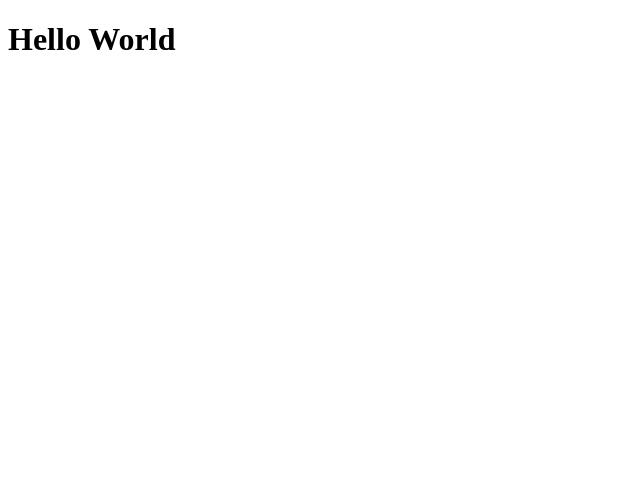
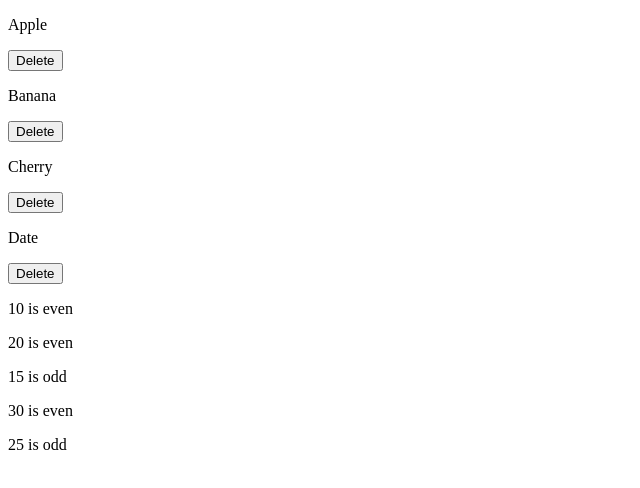
Before and after one commit to ajaya-work/Learning, an Angular app: page / in a window 1280 px wide. Shown: the top 488 px of the page, without its empty margins (0-640 px from the left). Built offline with nearby package versions, Linux system fonts and the light colour scheme.

Commit message:
for loop

```diff
--- a/src/app/app.html
+++ b/src/app/app.html
@@ -1 +1,25 @@
-<H1> Hello World</H1>
+<!-- @for (item of items; track $index) {
+    <p>{{$index+1}}. {{item}}</p>
+} -->
+
+<!-- Loops with object -->
+ <!-- @for (use of users; track $index) {
+    <div>
+        <h4>{{use.name}}</h4>
+        <p>Age: {{use.age}}</p>
+    </div>
+ } -->
+
+
+ @for (fruit of fruit; track $index ; let i = $index) {
+    <p>{{fruit}}</p>
+    <button (click)="removeItem(i)">Delete</button>
+ }
+
+ @for (num of numbers; track $index) {
+    @if (num % 2 == 0) {
+        <p>{{num}} is even</p>
+    } @else {
+        <p>{{num}} is odd</p>
+    }
+ }
--- a/src/app/app.ts
+++ b/src/app/app.ts
@@ -9,5 +9,14 @@ import { RouterOutlet } from '@angular/router';
   styleUrl: './app.scss'
 })
 export class App {
+ items = ['HTML','CSS','JavaScript', 'Angular'];
+ users =[{name: 'Ajaya', age: 24},{name: 'John', age: 30},{name: 'Alice', age: 18}]
 
+ fruit = ['Apple','Banana','Cherry','Date'];
+
+ removeItem(i: number){
+  this.fruit.splice(i,1);
+ }
+
+ numbers = [10,20,15,30,25];
 }
```
